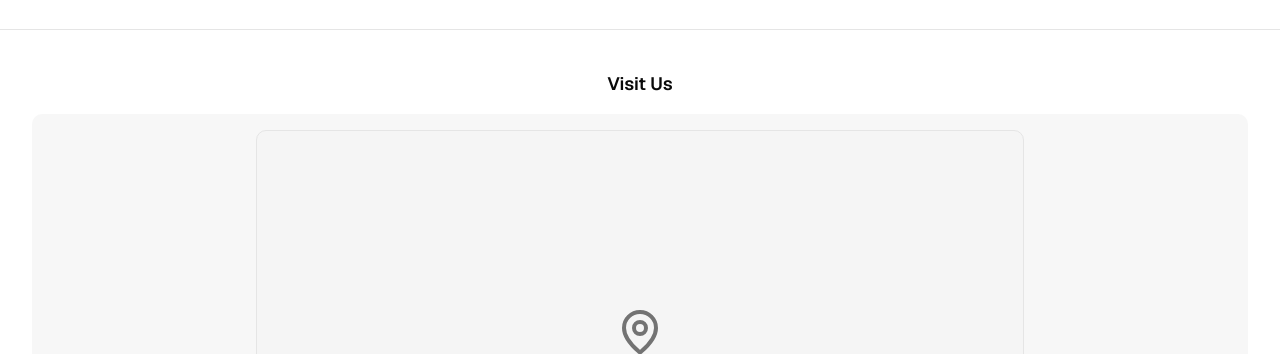
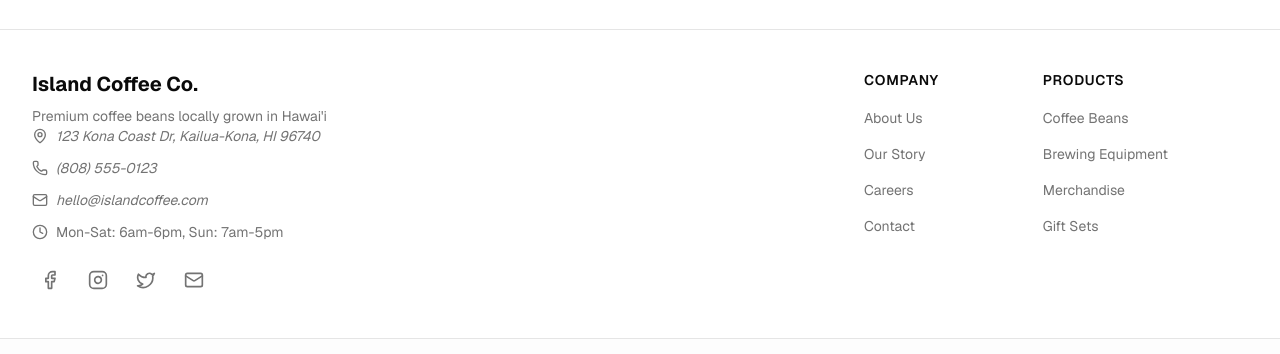
Before and after one commit to aar-woo/island-coffee-co-template, a Next.js app: page / in a window 1280 px wide. Shown: the part 4822-5176 px from the top of the page. Built offline with nearby package versions, Linux system fonts and the light colour scheme.

Commit message:
Temp fixes to be able to use page.tsx as a server component.

```diff
--- a/src/app/page.tsx
+++ b/src/app/page.tsx
@@ -1,4 +1,3 @@
-"use client";
 import NavBar from "@/components/ui/NavBar/NavBar";
 import {
   Home as HomeIcon,
@@ -19,38 +18,6 @@ import AboutSection, {
   ContentBlockData,
 } from "@/components/ui/About/AboutSection";
 import Parallax from "@/components/ui/Parallax/Parallax";
-
-const menuItems = [
-  {
-    label: "Home",
-    href: "/",
-    icon: HomeIcon,
-  },
-  { label: "About", href: "/about", icon: Info },
-  {
-    label: "Products",
-    children: [
-      {
-        label: "Coffee Beans",
-        href: "/products/beans",
-        description: "Premium single-origin beans",
-        icon: Coffee,
-      },
-      {
-        label: "Brewing Equipment",
-        href: "/products/equipment",
-        description: "Quality brewing tools",
-        icon: CupSoda,
-      },
-    ],
-    icon: Package,
-  },
-  {
-    label: "Contact",
-    href: "/contact",
-    icon: Mail,
-  },
-];
 
 const services = [
   {
@@ -170,11 +137,11 @@ const parallaxImages = [
   },
 ];
 
-export default function Home() {
+export default async function Home() {
   return (
     <div className="font-sans">
       <header className="sticky top-0 z-50">
-        <NavBar menuItems={menuItems} brandName="Island Coffee Co." />
+        <NavBar brandName="Island Coffee Co." />
       </header>
       <main>
         <Hero
@@ -204,57 +171,6 @@ export default function Home() {
         brandName="Island Coffee Co."
         brandHref="/"
         tagline="Premium coffee beans locally grown in Hawai'i"
-        navigationLinks={[
-          {
-            title: "Products",
-            links: [
-              { label: "Coffee Beans", href: "/products/beans" },
-              { label: "Brewing Equipment", href: "/products/equipment" },
-              { label: "Merchandise", href: "/products/merch" },
-              { label: "Gift Sets", href: "/products/gifts" },
-            ],
-          },
-          {
-            title: "Company",
-            links: [
-              { label: "About Us", href: "/about" },
-              { label: "Our Story", href: "/story" },
-              { label: "Careers", href: "/careers" },
-              { label: "Contact", href: "/contact" },
-            ],
-          },
-        ]}
-        socialLinks={[
-          {
-            platform: "Facebook",
-            href: "https://facebook.com",
-            icon: Facebook,
-          },
-          {
-            platform: "Instagram",
-            href: "https://instagram.com",
-            icon: Instagram,
-          },
-          { platform: "Twitter", href: "https://twitter.com", icon: Twitter },
-          {
-            platform: "Email",
-            href: "mailto:hello@islandcoffee.com",
-            icon: Mail,
-          },
-        ]}
-        businessInfo={{
-          address: "123 Kona Coast Dr, Kailua-Kona, HI 96740",
-          phone: "(808) 555-0123",
-          email: "hello@islandcoffee.com",
-          hours: "Mon-Sat: 6am-6pm, Sun: 7am-5pm",
-        }}
-        showNewsletter={true}
-        showMap={true}
-        legalLinks={[
-          { label: "Privacy Policy", href: "/privacy" },
-          { label: "Terms of Service", href: "/terms" },
-          { label: "Cookie Policy", href: "/cookies" },
-        ]}
       />
     </div>
   );
--- a/src/components/ui/Footer/Footer.tsx
+++ b/src/components/ui/Footer/Footer.tsx
@@ -53,18 +53,72 @@ interface FooterProps {
   className?: string;
 }
 
+// Default data objects
+const DEFAULT_NAVIGATION_LINKS: NavigationSection[] = [
+  {
+    title: "Products",
+    links: [
+      { label: "Coffee Beans", href: "/products/beans" },
+      { label: "Brewing Equipment", href: "/products/equipment" },
+      { label: "Merchandise", href: "/products/merch" },
+      { label: "Gift Sets", href: "/products/gifts" },
+    ],
+  },
+  {
+    title: "Company",
+    links: [
+      { label: "About Us", href: "/about" },
+      { label: "Our Story", href: "/story" },
+      { label: "Careers", href: "/careers" },
+      { label: "Contact", href: "/contact" },
+    ],
+  },
+];
+
+const DEFAULT_SOCIAL_LINKS: SocialLink[] = [
+  {
+    platform: "Facebook",
+    href: "https://facebook.com",
+    icon: Facebook,
+  },
+  {
+    platform: "Instagram",
+    href: "https://instagram.com",
+    icon: Instagram,
+  },
+  { platform: "Twitter", href: "https://twitter.com", icon: Twitter },
+  {
+    platform: "Email",
+    href: "mailto:hello@islandcoffee.com",
+    icon: Mail,
+  },
+];
+
+const DEFAULT_BUSINESS_INFO: BusinessInfo = {
+  address: "123 Kona Coast Dr, Kailua-Kona, HI 96740",
+  phone: "(808) 555-0123",
+  email: "hello@islandcoffee.com",
+  hours: "Mon-Sat: 6am-6pm, Sun: 7am-5pm",
+};
+
+const DEFAULT_LEGAL_LINKS: FooterLink[] = [
+  { label: "Privacy Policy", href: "/privacy" },
+  { label: "Terms of Service", href: "/terms" },
+  { label: "Cookie Policy", href: "/cookies" },
+];
+
 export default function Footer({
   brandName = "Brand",
   brandHref = "/",
   tagline,
-  navigationLinks = [],
-  socialLinks = [],
-  businessInfo,
+  navigationLinks = DEFAULT_NAVIGATION_LINKS,
+  socialLinks = DEFAULT_SOCIAL_LINKS,
+  businessInfo = DEFAULT_BUSINESS_INFO,
   showNewsletter = false,
   showMap = false,
   mapEmbedUrl,
   copyrightText,
-  legalLinks = [],
+  legalLinks = DEFAULT_LEGAL_LINKS,
   className = "",
 }: FooterProps) {
   const [email, setEmail] = useState("");
--- a/src/components/ui/NavBar/NavBar.tsx
+++ b/src/components/ui/NavBar/NavBar.tsx
@@ -1,7 +1,16 @@
 "use client";
 
 import { useState } from "react";
-import { Menu, X } from "lucide-react";
+import {
+  Coffee,
+  CupSoda,
+  HomeIcon,
+  Info,
+  Mail,
+  Menu,
+  Package,
+  X,
+} from "lucide-react";
 import { Button } from "@/components/ui/base/button";
 import {
   Sheet,
@@ -15,6 +24,38 @@ import { type MenuItemData } from "@/components/ui/NavBar/NavMenuItem";
 import Link from "next/link";
 import { cva, VariantProps } from "class-variance-authority";
 import { cn } from "@/lib/utils";
+
+const defaultMenuItems = [
+  {
+    label: "Home",
+    href: "/",
+    icon: HomeIcon,
+  },
+  { label: "About", href: "/about", icon: Info },
+  {
+    label: "Products",
+    children: [
+      {
+        label: "Coffee Beans",
+        href: "/products/beans",
+        description: "Premium single-origin beans",
+        icon: Coffee,
+      },
+      {
+        label: "Brewing Equipment",
+        href: "/products/equipment",
+        description: "Quality brewing tools",
+        icon: CupSoda,
+      },
+    ],
+    icon: Package,
+  },
+  {
+    label: "Contact",
+    href: "/contact",
+    icon: Mail,
+  },
+];
 
 const navBarVariants = cva("sticky top-0 z-50 w-full border-b transition-all", {
   variants: {
@@ -46,14 +87,14 @@ const navBarVariants = cva("sticky top-0 z-50 w-full border-b transition-all", {
 interface NavBarProps extends VariantProps<typeof navBarVariants> {
   brandName?: string;
   brandHref?: string;
-  menuItems: MenuItemData[];
+  menuItems?: MenuItemData[];
   className?: string;
 }
 
 export default function NavBar({
   brandName = "Brand",
   brandHref = "/",
-  menuItems,
+  menuItems = defaultMenuItems,
   variant,
   shadow,
   bordered,
--- a/src/components/ui/animations/FadeInScale.tsx
+++ b/src/components/ui/animations/FadeInScale.tsx
@@ -1,3 +1,4 @@
+"use client";
 import { motion, HTMLMotionProps } from "motion/react";
 import { ReactNode } from "react";
 
--- a/src/components/ui/animations/ScrollPopUp.tsx
+++ b/src/components/ui/animations/ScrollPopUp.tsx
@@ -1,4 +1,5 @@
-import * as motion from "motion/react-client";
+"use client";
+import { motion } from "motion/react";
 import type { Variants } from "motion/react";
 
 interface ContentProps {
```
